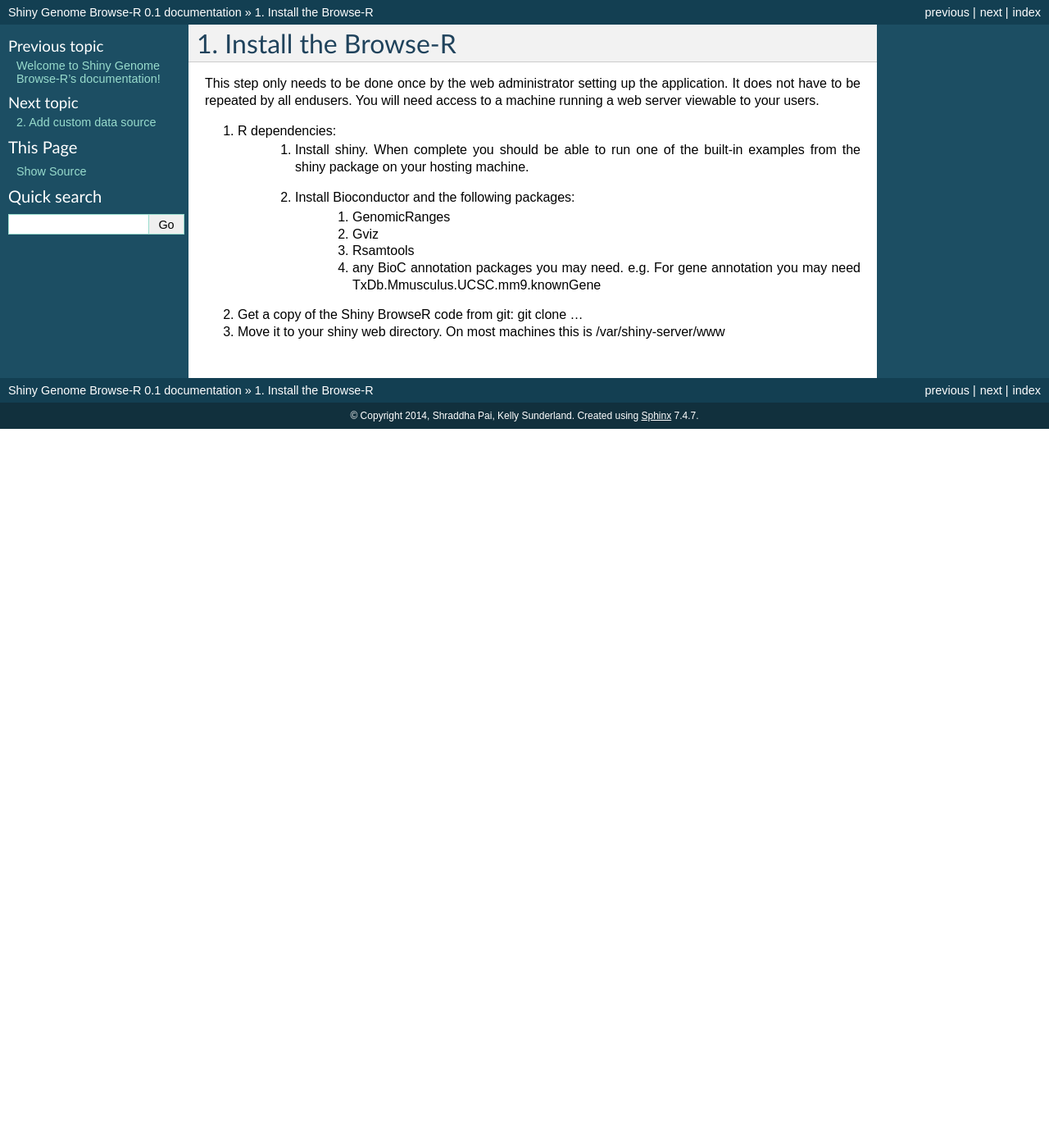
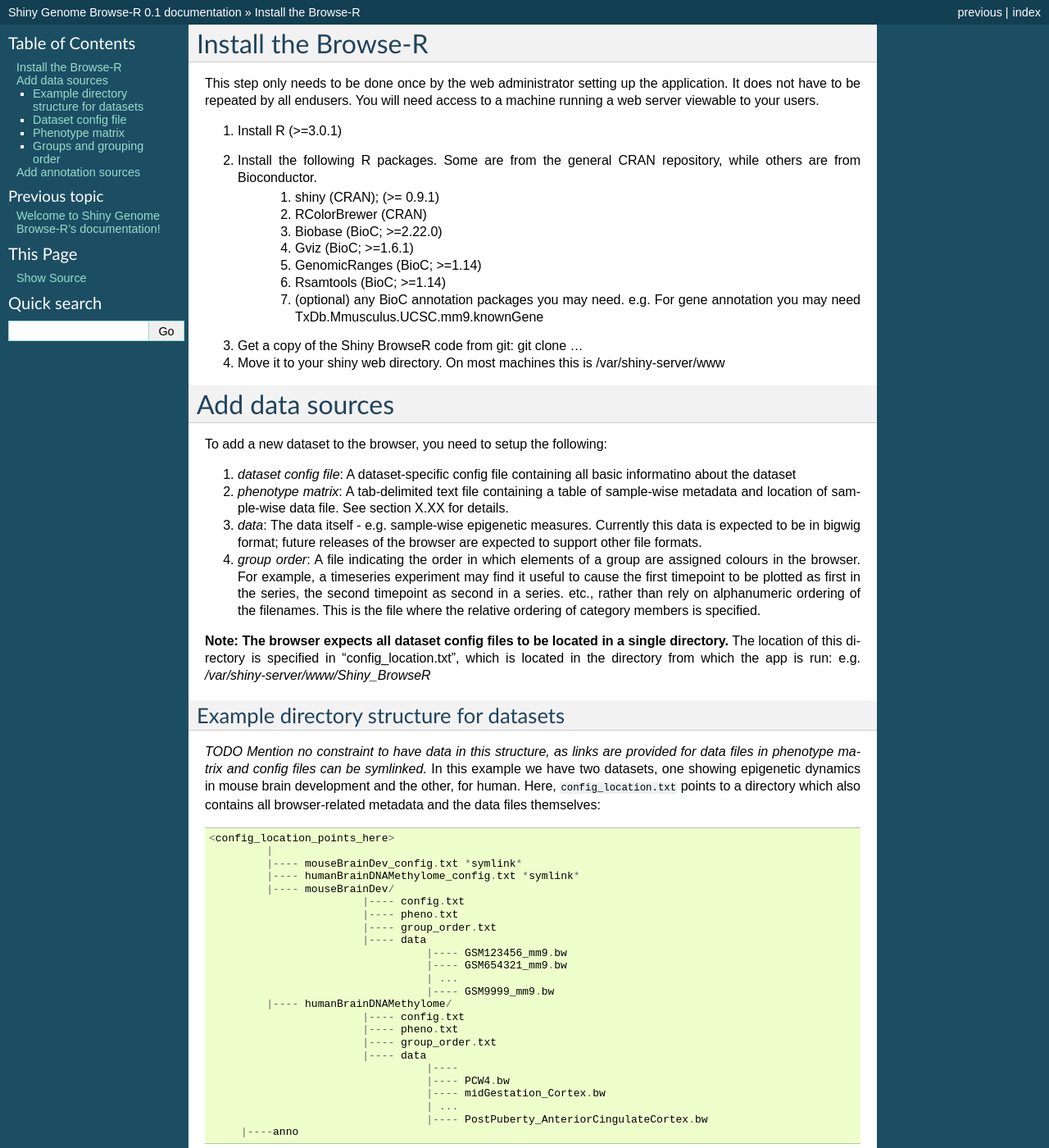
Before and after one commit to shraddhapai/shiny-data-browseR, a Sphinx documentation site: the page built from docs/install.rst, in a window 1280 px wide and 1400 px high. Shown: the whole window at 82% size. Built offline with Sphinx 7.4.7, drawn with Linux system fonts in a browser that asks for light colours; some of the changed text lies outside the part shown.

Commit message:
doc: filled in sections on installing custom datasets

```diff
--- a/docs/index.rst
+++ b/docs/index.rst
@@ -12,8 +12,6 @@
    :numbered:
 
    install
-   add_data
-   add_annotation
 
 
 
--- a/docs/install.rst
+++ b/docs/install.rst
@@ -7,12 +12,127 @@
 You will need access to a machine running a web server viewable to your users.
 
 
-#. R dependencies:
-	#.  Install shiny. When complete you should be able to run one of the built-in examples from the shiny package on your hosting machine.
-	#.  Install Bioconductor and the following packages:
-		#. GenomicRanges
-		#. Gviz
-		#. Rsamtools
-		#. any BioC annotation packages you may need. e.g. For gene annotation you may need TxDb.Mmusculus.UCSC.mm9.knownGene
+#. Install R (>=3.0.1)
+#. Install the following R packages. Some are from the general CRAN repository, while others are from Bioconductor.
+	#. shiny (CRAN); (>= 0.9.1)
+	#. RColorBrewer (CRAN)
+	#. Biobase (BioC; >=2.22.0)
+	#. Gviz (BioC; >=1.6.1)
+	#. GenomicRanges (BioC; >=1.14)
+	#. Rsamtools (BioC; >=1.14)
+	#. (optional) any BioC annotation packages you may need. e.g. For gene annotation you may need TxDb.Mmusculus.UCSC.mm9.knownGene
 #.  Get a copy of the Shiny BrowseR code from git: git clone ...
 #. Move it to your shiny web directory. On most machines this is /var/shiny-server/www
+
+========================
+Add data sources
+========================
+To add a new dataset to the browser, you need to setup the following:
+
+#. *dataset config file*: A dataset-specific config file containing all basic informatino about the dataset
+#. *phenotype matrix*: A tab-delimited text file containing a table of sample-wise metadata and location of sample-wise data file. See section X.XX for details.
+#. *data*: The data itself - e.g. sample-wise epigenetic measures. Currently this data is expected to be in bigwig format; future releases of the browser are expected to support other file formats.
+#. *group order*: A file indicating the order in which elements of a group are assigned colours in the browser. For example, a timeseries experiment may find it useful to cause the first timepoint to be plotted as first in the series, the second timepoint as second in a series. etc., rather than rely on alphanumeric ordering of the filenames. This is the file where the relative ordering of category members is specified.
+
+**Note: The browser expects all dataset config files to be located in a single directory.**
+The location of this directory is specified in "config_location.txt", which is located in the directory from which the app is run: e.g. */var/shiny-server/www/Shiny_BrowseR*
+
+Example directory structure for datasets
+----------------------------------------------------------
+
+.. _add-data-exampledir:
+
+*TODO Mention no constraint to have data in this structure, as links are provided for data files in phenotype matrix and config files can be symlinked.*
+In this example we have two datasets, one showing epigenetic dynamics in mouse brain development and the other, for human. Here, :code:`config_location.txt` points to a directory which also contains all browser-related metadata and the data files themselves::
+
+	<config_location_points_here>
+		 |
+		 |---- mouseBrainDev_config.txt *symlink*
+		 |---- humanBrainDNAMethylome_config.txt *symlink*
+		 |---- mouseBrainDev/
+		 		|---- config.txt
+				|---- pheno.txt
+				|---- group_order.txt
+				|---- data
+					  |---- GSM123456_mm9.bw
+					  |---- GSM654321_mm9.bw
+					  | ...
+					  |---- GSM9999_mm9.bw
+		 |---- humanBrainDNAMethylome/
+		 		|---- config.txt
+				|---- pheno.txt
+				|---- group_order.txt
+				|---- data
+					  |----
+					  |---- PCW4.bw
+					  |---- midGestation_Cortex.bw
+					  | ...
+					  |---- PostPuberty_AnteriorCingulateCortex.bw
+	     |----anno
+
+
+*TODO: Turn above into a graphic?*
+
+Dataset config file
+-----------------------
+
+.. _add-data-config:
+
+This file contains metadata about the dataset in general. It is a tab-delimited file with two columns: a key (controlled word) and value.
+Currently, all these fields are required:
+* **TODO: Fill this in**
+
+:ref:`Back to top <install>`
+
+Phenotype matrix
+------------------------
+
+.. _add-data-pheno:
+
+This tab-delimited file contains sample-wise metadata, including locations of data files. Each row should contain data for one sample, and each column should contain a unique type of metadata. Column order is unimportant to the browser.
+The browser expects the following columns, named exactly in this way:
+
+* sampleName *TODO or is it SampleID? Look it up!*
+* bigDataURL: Location of data file
+* all grouping columns as described in the :ref:`grouping order <add-data-grouping>` file.
+
+Groups and grouping order
+---------------------------
+
+.. _add-data-grouping:
+
+The :code:`group_order.txt` file is a tab-delimited file containing a table of two columns:
+#. groupID: Group name, must match a column name in the phenotype matrix
+#. groupOrder: Order in which group members must be shown. Comma-separated collection of values. **All values for a given group must be specified here. The browser will return an error if any additional group members are found in the phenotype table but are not listed here.
+
+In addition to these groups, the browser allows a non-grouping option - i.e. viewing sample-specific data - with "Grouping: (none)".
+
+As an example::
+
+	groupID	groupOrder
+	Tissue	Brain,Sperm
+	Diagnosis	Control,Schizophrenia,Bipolar disorder
+	TimeOfSampling	Before_Treatment,During_Treatment,After_Treatment
+
+For this dataset, the browser would show 4 grouping options: Tissue, Diagnosis, TimeOfSampling, (none).
+
+ :ref:`Back to top <install>`
+
+
+========================
+Add annotation sources
+========================
+
+This is the directory structure for annotation sources::
+
+		 	   |------ hg19
+			   		   |------ cpgIslandExt.txt
+					   |------ cytoBandIdeo.txt
+					   |------ TxDb.Hsapiens.UCSC.hg19.refGene.sqlite
+			   |------ mm9
+			   		   |------ cpgIslandExt.txt
+					   |------ LAD_NPC_mm9.txt
+
+This is normal text again.
+
+:ref:`Back to top <install>`
```
Also changed, not shown: other parts of docs/install.rst (+5 -0 lines), 6 other files.
